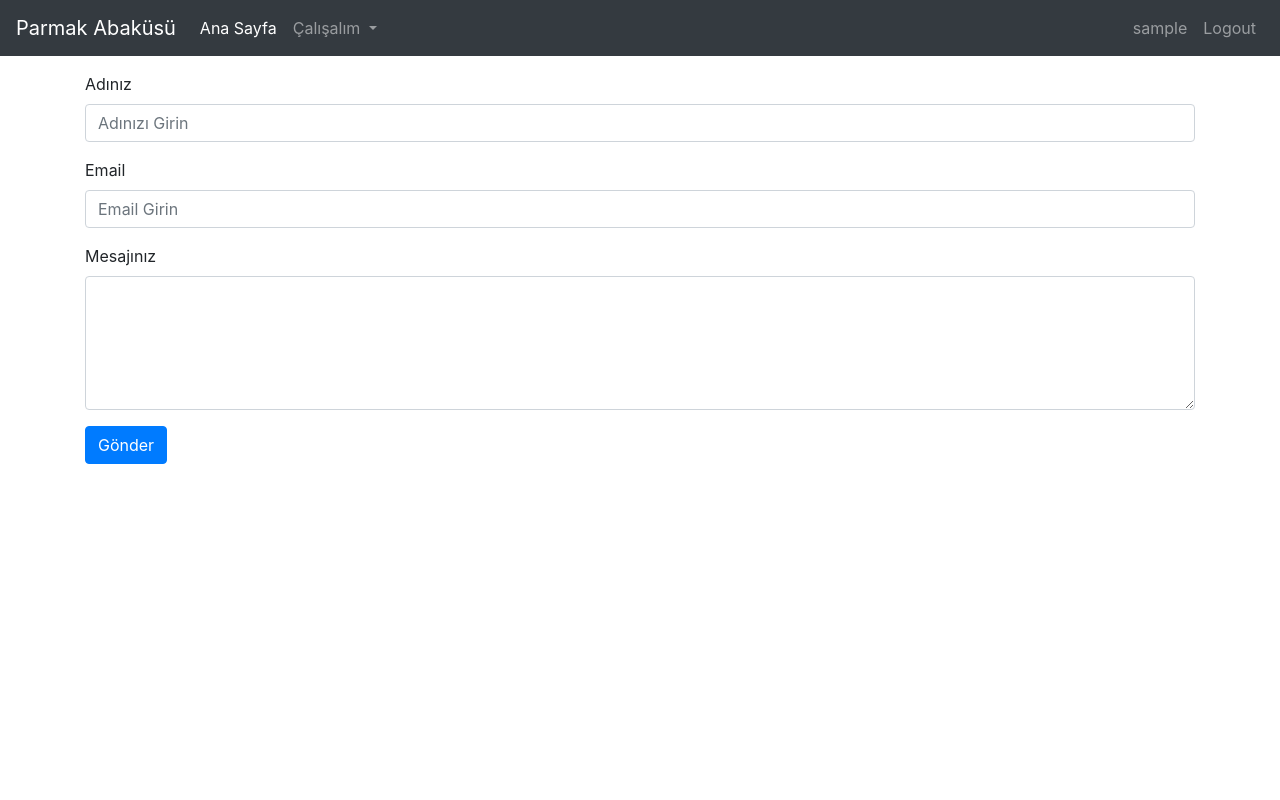
After one commit to yunuSDET/MentalAritmetik, a PHP site: page /contact-us.php in a window 1280 px wide. The commit adds this page. Run offline with PHP 8.4, Linux system fonts and the light colour scheme; the visitor is signed in with stand-in values (Sample User, id 1).

Commit message:
footer.php and contact-us.php pages are created

```diff
--- /dev/null
+++ b/contact-us.php
@@ -0,0 +1,63 @@
+<?php
+include 'sessionManager.php';
+checkUserSession();
+?>
+
+
+<?php
+include 'navbar.php';
+?>
+
+
+<!doctype html>
+<html lang="en">
+<head>
+    <meta charset="UTF-8">
+    <meta name="viewport" content="width=device-width, initial-scale=1, shrink-to-fit=no">
+
+    <!-- Bootstrap CSS -->
+    <link rel="stylesheet" href="https://cdn.jsdelivr.net/npm/bootstrap@4.5.3/dist/css/bootstrap.min.css" integrity="sha384-TX8t27EcRE3e/ihU7zmQxVncDAy5uIKz4rEkgIXeMed4M0jlfIDPvg6uqKI2xXr2" crossorigin="anonymous">
+    <script src="https://code.jquery.com/jquery-3.5.1.slim.min.js" integrity="sha384-DfXdz2htPH0lsSSs5nCTpuj/zy4C+OGpamoFVy38MVBnE+IbbVYUew+OrCXaRkfj" crossorigin="anonymous"></script>
+    <script src="https://cdn.jsdelivr.net/npm/bootstrap@4.5.3/dist/js/bootstrap.bundle.min.js" integrity="sha384-ho+j7jyWK8fNQe+A12Hb8AhRq26LrZ/JpcUGGOn+Y7RsweNrtN/tE3MoK7ZeZDyx" crossorigin="anonymous"></script>
+
+
+    <title>İletişim</title>
+</head>
+
+
+
+<body>
+
+
+<div class="container mt-3">
+
+
+    <div class="row">
+        <div class="col-sm-12">
+        <form>
+  <div class="form-group">
+    <label for="name">Adınız</label>
+    <input id="name" name="name" placeholder="Adınızı Girin" type="text" required="required" class="form-control">
+  </div>
+  <div class="form-group">
+    <label for="email">Email</label>
+    <input id="email" name="email" placeholder="Email Girin" type="text" required="required" class="form-control">
+  </div>
+  <div class="form-group">
+    <label for="message">Mesajınız</label>
+    <textarea id="message" name="message" cols="40" rows="5" class="form-control"></textarea>
+  </div>
+  <div class="form-group">
+    <button id="submit" name="submit" type="submit" class="btn btn-primary">Gönder</button>
+  </div>
+</form>
+
+        </div>
+    </div>
+</div>
+
+<link rel="stylesheet" href="https://stackpath.bootstrapcdn.com/bootstrap/4.1.3/css/bootstrap.min.css">
+<link rel="stylesheet" href="https://maxcdn.bootstrapcdn.com/font-awesome/4.7.0/css/font-awesome.min.css">
+
+</body>
+</html>
--- a/navbar.php
+++ b/navbar.php
@@ -5,7 +5,9 @@ if (session_status() == PHP_SESSION_NONE) {
 
 
 }
-
+function isPageActive($pageName) {
+    return basename($_SERVER['PHP_SELF']) === $pageName;
+}
 
 ?>
 
--- a/right-side-bar.php
+++ b/right-side-bar.php
@@ -1,6 +1,6 @@
 <?php
 if (session_status() == PHP_SESSION_NONE) {
-  // Eğer bir oturum başlatılmamışsa başlat
+
   header("Location: index.php");
    exit;
 }
@@ -271,7 +271,7 @@ try {
     </li>
 
     <li>
-      <p>İletişim</p>
+      <a href="contact-us.php">İletişim</a>
     </li>
   </ul>
 
```
Also changed, not shown: footer.php (added, +21 -0 lines), index.php (+3 -5 lines).
